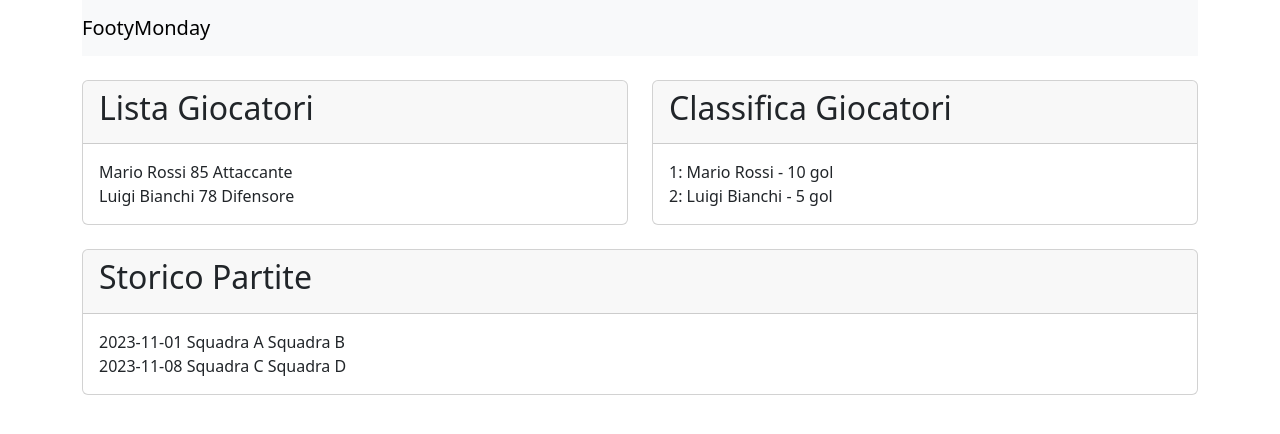
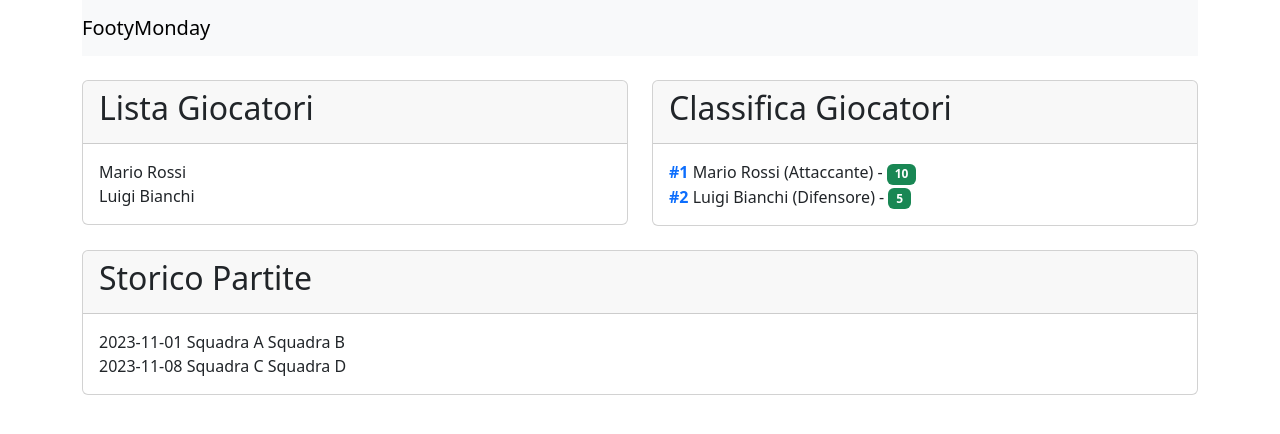
Before and after one commit to YoungOldMan92/FootyMonday, a React (Create React App) app in the folder frontend/: page / in a window 1280 px wide. Shown: the top 434 px of the page. Built offline with nearby package versions, Linux system fonts and the light colour scheme.

Commit message:
Corretto layout dei giocatori, limitata area sensibile al nome e migliorato il modale

```diff
--- a/frontend/package.json
+++ b/frontend/package.json
@@ -7,6 +7,8 @@
     "@testing-library/react": "^13.4.0",
     "@testing-library/user-event": "^13.5.0",
     "bootstrap": "^5.3.3",
+    "bootstrap-icons": "^1.11.3",
+    "chart.js": "^4.4.6",
     "react": "^18.3.1",
     "react-dom": "^18.3.1",
     "react-scripts": "^5.0.1",
--- a/frontend/src/App.css
+++ b/frontend/src/App.css
@@ -37,6 +37,21 @@
   }
 }
 
+/* Colore dei titoli */
+h2 {
+  color: #0056b3; /* Blu scuro */
+}
+
+/* Migliora lo stile dei pulsanti */
+.btn-primary {
+  background-color: #007bff; /* Blu Bootstrap */
+  border-color: #0056b3;
+}
+
+.btn-primary:hover {
+  background-color: #0056b3;
+}
+
 /* Tabelle senza bordi visibili */
 .table-no-border {
   border-collapse: collapse; /* Assicura un layout senza spazi tra celle */
@@ -65,13 +80,104 @@
   border-bottom: 1px solid #e9ecef; /* Linea separatrice per l'intestazione */
 }
 
+/* Migliora la lista simulata */
 .leaderboard-row {
-  display: grid;
-  grid-template-columns: 1fr 2fr 2fr 2fr; /* Stessa struttura delle colonne */
-  padding: 0.5rem 0;
-  border-bottom: 1px solid #e9ecef; /* Leggera linea separatrice */
+  padding: 10px;
+  background-color: #ffffff;
+  border-radius: 4px;
+  transition: background-color 0.2s ease;
+}
+
+.leaderboard-row:hover {
+  background-color: #f1f3f5; /* Grigio chiaro quando si passa il mouse */
 }
 
 .leaderboard-row:last-child {
   border-bottom: none; /* Rimuove la linea per l'ultimo elemento */
 }
+
+/* Migliora lo stile delle card */
+.card {
+  border: 1px solid #ddd;
+  border-radius: 8px;
+  box-shadow: 0px 4px 6px rgba(0, 0, 0, 0.1);
+}
+
+/* Aggiunge colori ai titoli delle card */
+.card-header {
+  background-color: #f8f9fa; /* Grigio chiaro */
+  color: #333; /* Testo scuro */
+  font-weight: bold;
+  border-bottom: 1px solid #ddd;
+}
+
+/* Migliora il layout della griglia */
+.container {
+  margin-top: 20px;
+}
+
+/* Stile personalizzato per badge con sfondo verde */
+.bg-success {
+  font-size: 1.5rem; /* Aumenta la dimensione del testo */
+  font-weight: bold; /* Rende il testo più marcato */
+  padding: 0.3rem 0.6rem; /* Migliora la spaziatura interna */
+  border-radius: 0.25rem; /* Arrotonda i bordi */
+}
+
+/* Assicura la visibilità del modale */
+.d-block {
+  display: block !important;
+}
+
+.d-none {
+  display: none !important;
+}
+
+/* Animazioni per fade-in e fade-out */
+.fade-in {
+  animation: fadeIn 0.3s forwards;
+}
+
+.fade-out {
+  animation: fadeOut 0.3s forwards;
+}
+
+@keyframes fadeIn {
+  from {
+    opacity: 0;
+    transform: scale(0.95);
+  }
+  to {
+    opacity: 1;
+    transform: scale(1);
+  }
+}
+
+@keyframes fadeOut {
+  from {
+    opacity: 1;
+    transform: scale(1);
+  }
+  to {
+    opacity: 0;
+    transform: scale(0.95);
+  }
+}
+/* Righe dei giocatori */
+.player-row {
+  display: flex; /* Layout flessibile */
+  align-items: center; /* Centra verticalmente il contenuto */
+  width: 100%; /* Larghezza della riga */
+  padding: 10px 0; /* Spaziatura interna */
+  border-bottom: 1px solid #e9ecef; /* Linea separatrice */
+}
+
+.player-row:last-child {
+  border-bottom: none; /* Nessuna linea per l'ultima riga */
+}
+
+/* Nome del giocatore */
+.player-row span {
+  cursor: pointer; /* Cambia il cursore sopra il testo */
+  font-weight: 500; /* Testo leggermente più marcato */
+}
--- a/frontend/src/components/GoalLeaderboard.js
+++ b/frontend/src/components/GoalLeaderboard.js
@@ -12,16 +12,13 @@ function GoalLeaderboard() {
         <h2>Classifica Giocatori</h2>
       </div>
       <div className="card-body">
-        <div className="leaderboard">
-            {leaderboard.map((player, index) => (
-                <div key={player.id} className="leaderboard-row">
-                <div></div>
-                <div>{index + 1}: {player.name} - {player.gol} gol</div>
-                <div></div>
-                <div></div>
-                </div>
-            ))}
-        </div>
+        {leaderboard.map((player, index) => (
+          <div key={player.id} className="leaderboard-row d-flex justify-content-between align-items-center">
+            <span>
+              <strong className="text-primary">#{index + 1}</strong> {player.name} ({player.role}) - <span className="badge bg-success">{player.gol}</span>
+            </span>
+          </div>
+        ))}
       </div>
     </div>
   );
--- /dev/null
+++ b/frontend/src/components/PlayerDetailsModal.js
@@ -0,0 +1,94 @@
+import React, { useEffect, useRef } from 'react';
+import { Chart, RadarController, RadialLinearScale, PointElement, LineElement, Filler, Tooltip } from 'chart.js';
+
+Chart.register(RadarController, RadialLinearScale, PointElement, LineElement, Filler, Tooltip);
+
+function PlayerDetailsModal({ player, onMouseEnter, onMouseLeave }) {
+  const chartRef = useRef(null);
+  const chartInstanceRef = useRef(null);
+
+  useEffect(() => {
+    if (player) {
+      const ctx = chartRef.current.getContext('2d');
+      if (chartInstanceRef.current) {
+        chartInstanceRef.current.destroy();
+      }
+
+      chartInstanceRef.current = new Chart(ctx, {
+        type: 'radar',
+        data: {
+          labels: ['Attacco', 'Difesa', 'Tecnica', 'Resistenza', 'Velocità'],
+          datasets: [
+            {
+              label: `${player.name} - Valori`,
+              data: [
+                player.attack,
+                player.defense,
+                player.technique,
+                player.stamina,
+                player.speed,
+              ],
+              backgroundColor: 'rgba(0, 123, 255, 0.4)',
+              borderColor: 'rgba(0, 123, 255, 1)',
+              borderWidth: 2,
+            },
+          ],
+        },
+        options: {
+          scales: {
+            r: {
+              ticks: {
+                beginAtZero: false,
+                min: 1,
+                max: 10,
+              },
+            },
+          },
+        },
+      });
+    }
+
+    return () => {
+      if (chartInstanceRef.current) {
+        chartInstanceRef.current.destroy();
+      }
+    };
+  }, [player]);
+
+  if (!player) return null;
+
+  return (
+    <div
+      className="modal d-block fade-in"
+      tabIndex="-1"
+      role="dialog"
+      onMouseEnter={onMouseEnter}
+      onMouseLeave={onMouseLeave}
+      style={{
+        position: 'absolute',
+        top: '20%',
+        left: '50%',
+        transform: 'translate(-50%, -20%)',
+        zIndex: 1050,
+        backgroundColor: 'white',
+        border: '1px solid rgba(0, 0, 0, 0.2)',
+        borderRadius: '8px',
+        padding: '20px', // Più spazio interno
+        width: '500px', // Larghezza fissa più grande
+        height: '500px', // Altezza fissa più grande
+        overflow: 'hidden', // Impedisce lo scrolling
+        boxShadow: '0px 4px 6px rgba(0, 0, 0, 0.1)',
+      }}
+    >
+      <div className="modal-header">
+        <h5 className="modal-title">Dettagli di {player.name}</h5>
+      </div>
+      <div className="modal-body" style={{ display: 'flex', justifyContent: 'center', alignItems: 'center' }}>
+        <canvas ref={chartRef} width="400" height="400"></canvas>
+      </div>
+    </div>
+  );
+
+}
+
+export default PlayerDetailsModal;
--- a/frontend/src/components/PlayerList.js
+++ b/frontend/src/components/PlayerList.js
@@ -1,10 +1,40 @@
-import React from 'react';
+import React, { useState } from 'react';
+import PlayerDetailsModal from './PlayerDetailsModal';
 
 function PlayerList() {
+  const [selectedPlayer, setSelectedPlayer] = useState(null);
+  const [isMouseOver, setIsMouseOver] = useState(false);
+
   const players = [
-    { id: 1, name: 'Mario Rossi', role: 'Attaccante', value: 85 },
-    { id: 2, name: 'Luigi Bianchi', role: 'Difensore', value: 78 },
+    {
+      id: 1,
+      name: 'Mario Rossi',
+      attack: 8,
+      defense: 7,
+      technique: 9,
+      stamina: 6,
+      speed: 7,
+    },
+    {
+      id: 2,
+      name: 'Luigi Bianchi',
+      attack: 6,
+      defense: 8,
+      technique: 7,
+      stamina: 8,
+      speed: 7,
+    },
   ];
+
+  const handleMouseEnter = (player) => {
+    setSelectedPlayer(player);
+    setIsMouseOver(true);
+  };
+
+  const handleMouseLeave = () => {
+    setIsMouseOver(false);
+    setSelectedPlayer(null);
+  };
 
   return (
     <div className="card">
@@ -12,14 +42,33 @@ function PlayerList() {
         <h2>Lista Giocatori</h2>
       </div>
       <div className="card-body">
-        <div className="leaderboard">
-          {players.map((player) => (
-            <div key={player.id} className="leaderboard-row">
-              <div>{player.name} {player.value} {player.role} </div>
-            </div>
-          ))}
-        </div>
+        {players.map((player) => (
+          <div
+            key={player.id}
+            className="player-row"
+          >
+            {/* Area sensibile limitata al nome */}
+            <span
+              style={{
+                cursor: 'pointer',
+                display: 'inline-block', // Solo il testo è sensibile
+              }}
+              onMouseEnter={() => handleMouseEnter(player)}
+              onMouseLeave={handleMouseLeave}
+            >
+              {player.name}
+            </span>
+          </div>
+        ))}
       </div>
+      {/* Modale per il giocatore */}
+      {isMouseOver && selectedPlayer && (
+        <PlayerDetailsModal
+          player={selectedPlayer}
+          onMouseEnter={() => setIsMouseOver(true)}
+          onMouseLeave={handleMouseLeave}
+        />
+      )}
     </div>
   );
 }
--- a/frontend/src/index.js
+++ b/frontend/src/index.js
@@ -4,6 +4,10 @@ import './index.css';
 import App from './App';
 import reportWebVitals from './reportWebVitals';
 import 'bootstrap/dist/css/bootstrap.min.css';
+import 'bootstrap-icons/font/bootstrap-icons.css';
+import 'bootstrap/dist/js/bootstrap.bundle.min';
+
+
 
 
 const root = ReactDOM.createRoot(document.getElementById('root'));
```
Also changed, not shown: 1 other file (tests, documents, lock files or other folders).
